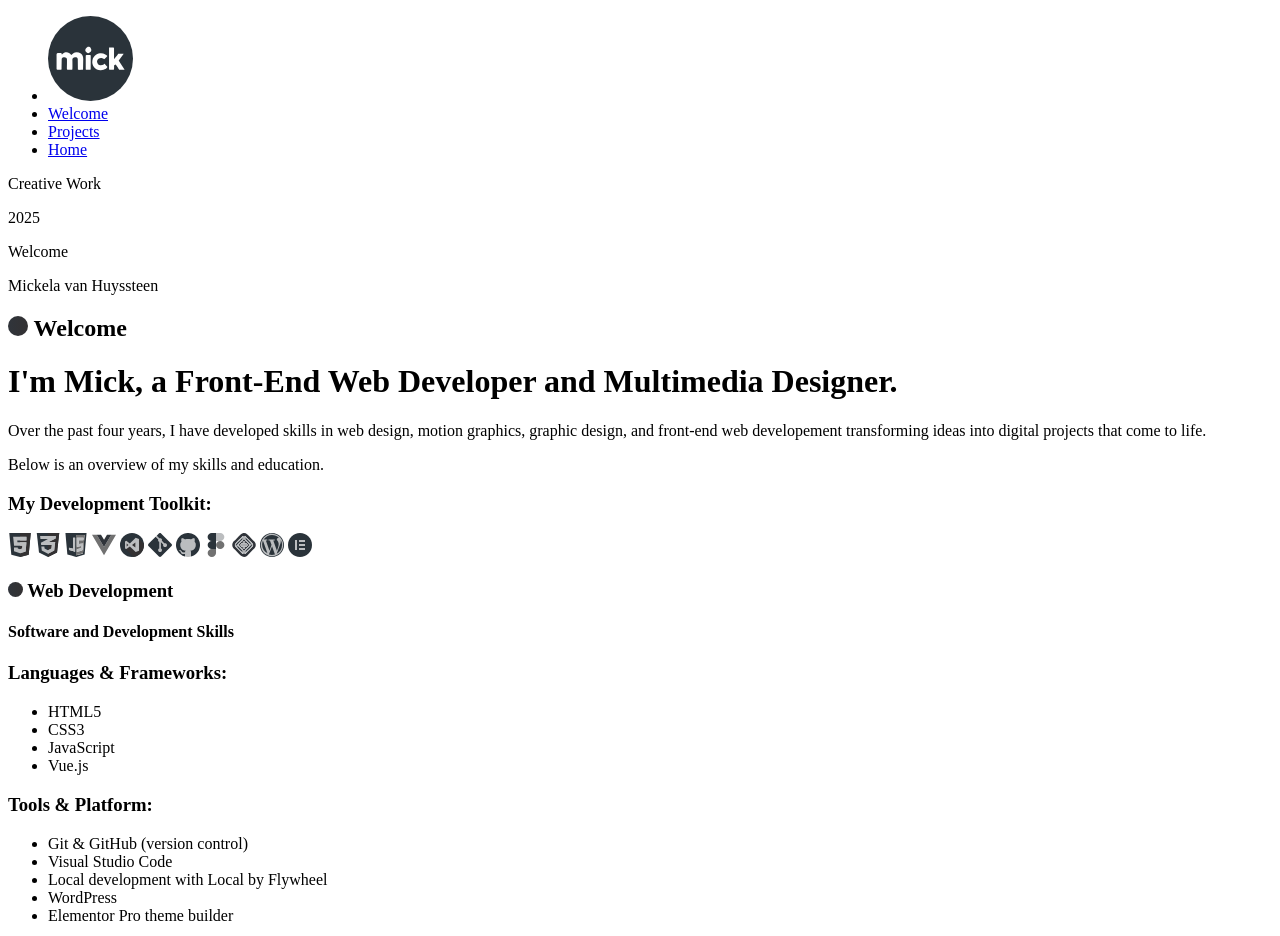
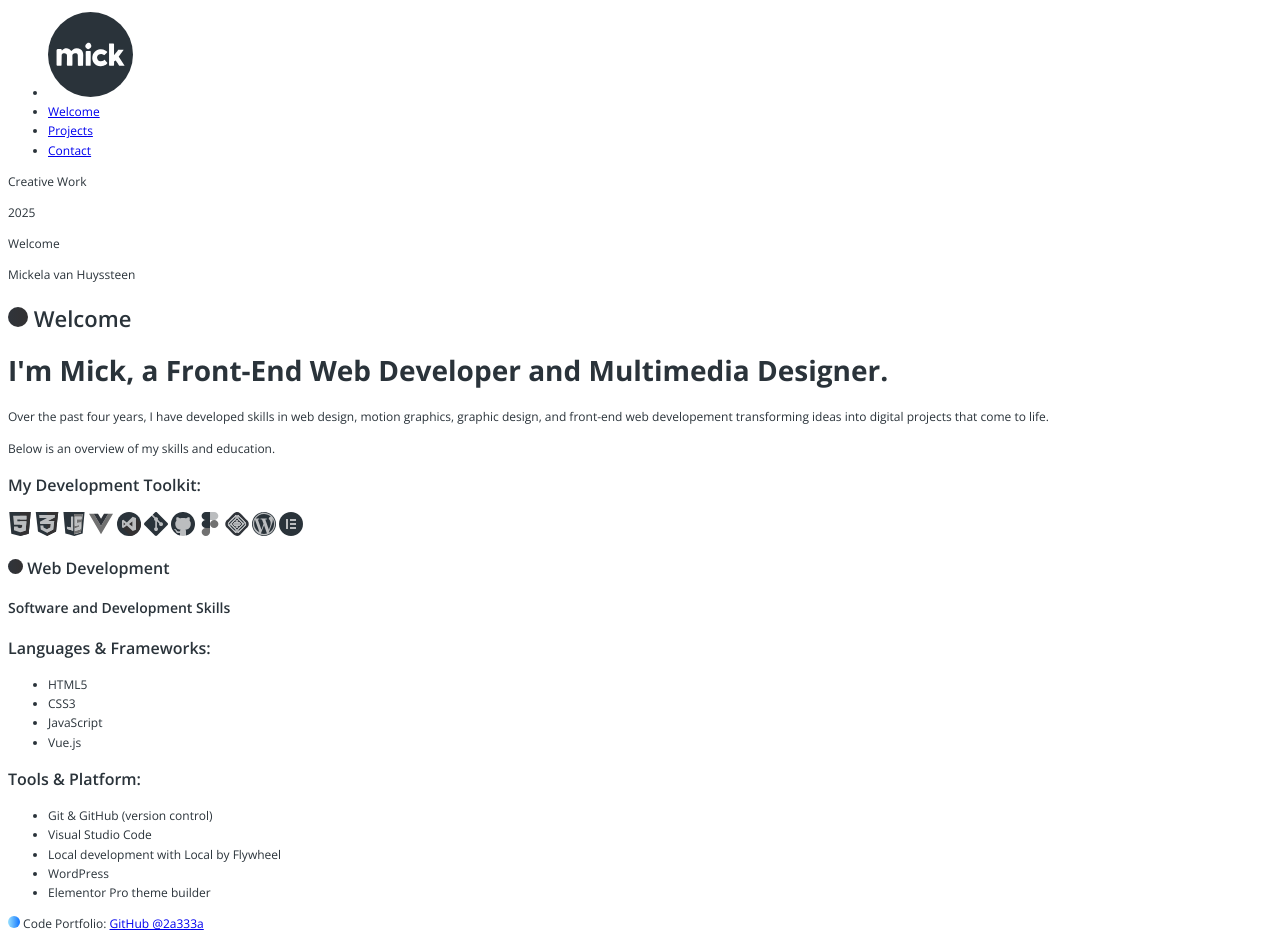
Before and after one commit to 2a333a/Assignment-06, a plain HTML site: page index.html in a window 1280 px wide. Shown: the top 936 px of the page. Drawn offline with Linux system fonts and the light colour scheme; files that its build step writes are made by us from their sources.

Commit message:
updated navigation menu

```diff
--- a/index.html
+++ b/index.html
@@ -3,15 +3,18 @@
 <head>
     <meta charset="UTF-8">
     <meta name="viewport" content="width=device-width, initial-scale=1.0">
+
+    <!-- Style sheet-->
+    <link rel="stylesheet" href="css/styles.css">
     <title>Welcome</title>
 
     <!-- Navigation Menu-->
     <nav>
         <ul>
-            <li><a href="#welcome"><img src="SVG/mick-logo.svg" alt="Mik logo" width="85" height="85"/></a></li>
-            <li><a href="#welcome">Welcome</a></li>
-            <li><a href="#projects">Projects</a></li>
-            <li><a href="#home">Home</a></li>
+            <li><a href="index.html"><img src="SVG/mick-logo.svg" alt="Mik logo" width="85" height="85"/></a></li>
+            <li><a href="index.html">Welcome</a></li>
+            <li><a href="projects.html">Projects</a></li>
+            <li><a href="contact.html">Contact</a></li>
         </ul>
     </nav>
 
@@ -196,7 +199,8 @@
 
 <p>© 2025 Mick. All rights Reserved.</p>
 
-
+<!--Javascript link-->
+<script src="scripts.js"></script>
 
 </body>
 </html>
--- a/styles.css
+++ b/styles.css
@@ -8,73 +8,82 @@
    Map each font weight/style to Open Sans
 ------------------------------------------------------- */
 
-
+/* Regular */
 @font-face {
   font-family: "Open Sans";
-  src: url("https://github.com/2a333a/Assignment-06/blob/main/Fonts/Open_Sans/OpenSans-Regular.ttf") format("truetype");
+  src: url("/Fonts/Open_Sans/OpenSans-Regular.ttf") format("truetype");
   font-weight: 400;
   font-style: normal;
 }
 
+/* Italic */
 @font-face {
   font-family: "Open Sans";
-  src: url("https://github.com/2a333a/Assignment-06/blob/main/Fonts/Open_Sans/OpenSans-Italic.ttf") format("truetype");
+  src: url("/Fonts/Open_Sans/OpenSans-Italic.ttf") format("truetype");
   font-weight: 400;
   font-style: italic;
 }
 
+/* Light */
 @font-face {
   font-family: "Open Sans";
-  src: url("https://github.com/2a333a/Assignment-06/blob/main/Fonts/Open_Sans/OpenSans-Light.ttf") format("truetype");
+  src: url("/Fonts/Open_Sans/OpenSans-Light.ttf") format("truetype");
   font-weight: 300;
   font-style: normal;
 }
 
+/* Light Italic */
 @font-face {
   font-family: "Open Sans";
-  src: url("https://github.com/2a333a/Assignment-06/blob/main/Fonts/Open_Sans/OpenSans-LightItalic.ttf") format("truetype");
+  src: url("/Fonts/Open_Sans/OpenSans-LightItalic.ttf") format("truetype");
   font-weight: 300;
   font-style: italic;
 }
 
+/* Medium */
 @font-face {
   font-family: "Open Sans";
-  src: url("https://github.com/2a333a/Assignment-06/blob/main/Fonts/Open_Sans/OpenSans-Medium.ttf") format("truetype");
+  src: url("/Fonts/Open_Sans/OpenSans-Medium.ttf") format("truetype");
   font-weight: 500;
   font-style: normal;
 }
 
+/* Medium Italic */
 @font-face {
   font-family: "Open Sans";
-  src: url("https://github.com/2a333a/Assignment-06/blob/main/Fonts/Open_Sans/OpenSans-MediumItalic.ttf") format("truetype");
+  src: url("/Fonts/Open_Sans/OpenSans-MediumItalic.ttf") format("truetype");
   font-weight: 500;
   font-style: italic;
 }
 
+/* SemiBold */
 @font-face {
   font-family: "Open Sans";
-  src: url("https://github.com/2a333a/Assignment-06/blob/main/Fonts/Open_Sans/OpenSans-SemiBold.ttf") format("truetype");
+  src: url("/Fonts/Open_Sans/OpenSans-SemiBold.ttf") format("truetype");
   font-weight: 600;
   font-style: normal;
 }
 
+/* SemiBold Italic */
 @font-face {
   font-family: "Open Sans";
-  src: url("https://github.com/2a333a/Assignment-06/blob/main/Fonts/Open_Sans/OpenSans-SemiBoldItalic.ttf") format("truetype");
+  src: url("/Fonts/Open_Sans/OpenSans-SemiBoldItalic.ttf") format("truetype");
   font-weight: 600;
   font-style: italic;
 }
 
+/* Bold */
 @font-face {
   font-family: "Open Sans";
-  src: url("https://github.com/2a333a/Assignment-06/blob/main/Fonts/Open_Sans/OpenSans-Bold.ttf") format("truetype");
+  src: url("/Fonts/Open_Sans/OpenSans-Bold.ttf") format("truetype");
   font-weight: 700;
   font-style: normal;
 }
 
+/* Bold Italic */
 @font-face {
   font-family: "Open Sans";
-  src: url("https://github.com/2a333a/Assignment-06/blob/main/Fonts/Open_Sans/OpenSans-BoldItalic.ttf") format("truetype");
+  src: url("/Fonts/Open_Sans/OpenSans-BoldItalic.ttf") format("truetype");
   font-weight: 700;
   font-style: italic;
 }
@@ -84,7 +93,7 @@
 ------------------------------------------------------- */
 
 body {
-  font-family: "Open Sans", sans-serif;
+  font-family: "Open Sans", Arial, Helvetica, sans-serif;
   font-weight: 400; /* Regular */
   font-size: 12px;  /* Base body size */
   line-height: 1.6;
```
Also changed, not shown: contact.html (+9 -4 lines), projects.html (+5 -0 lines).
